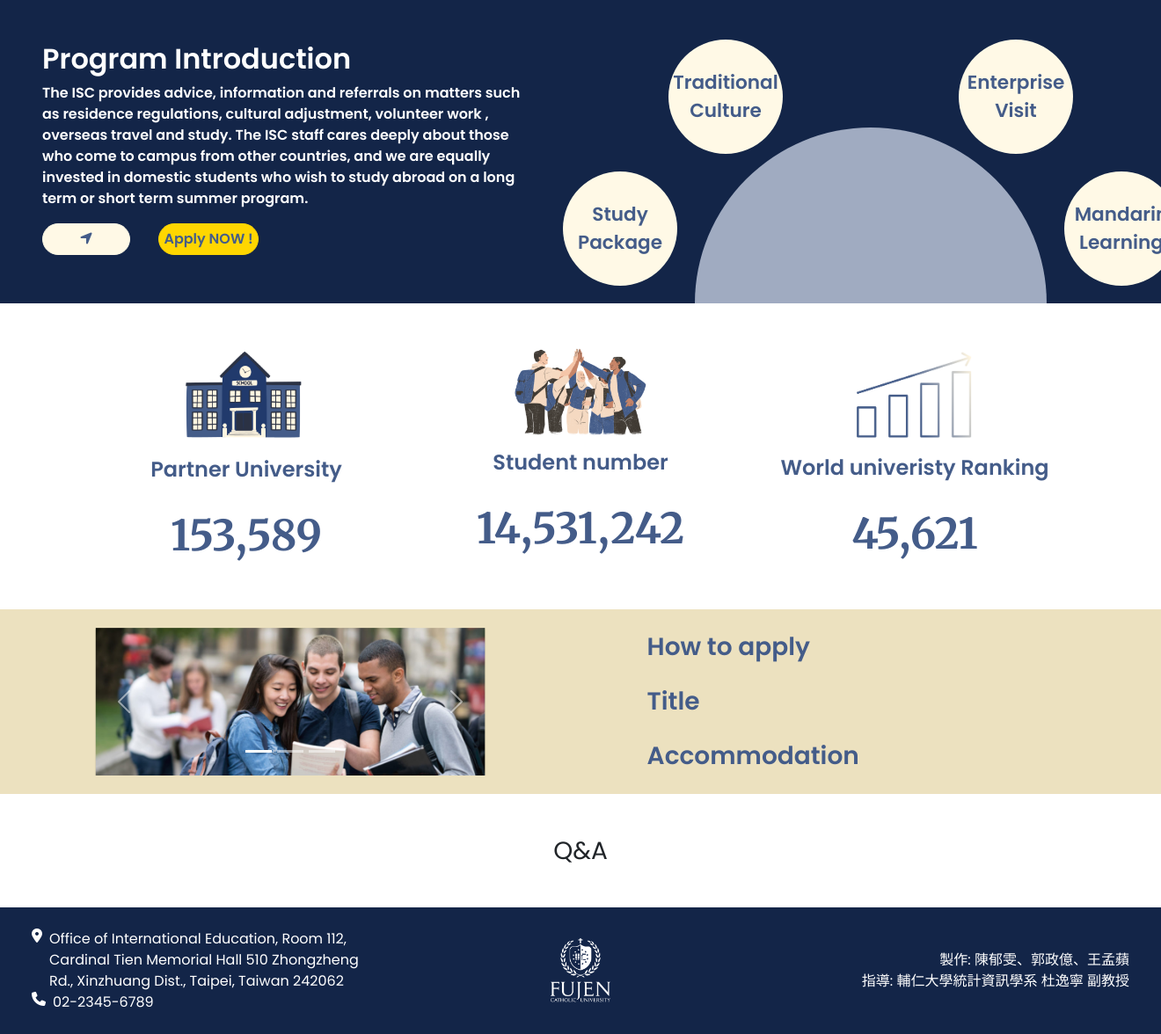
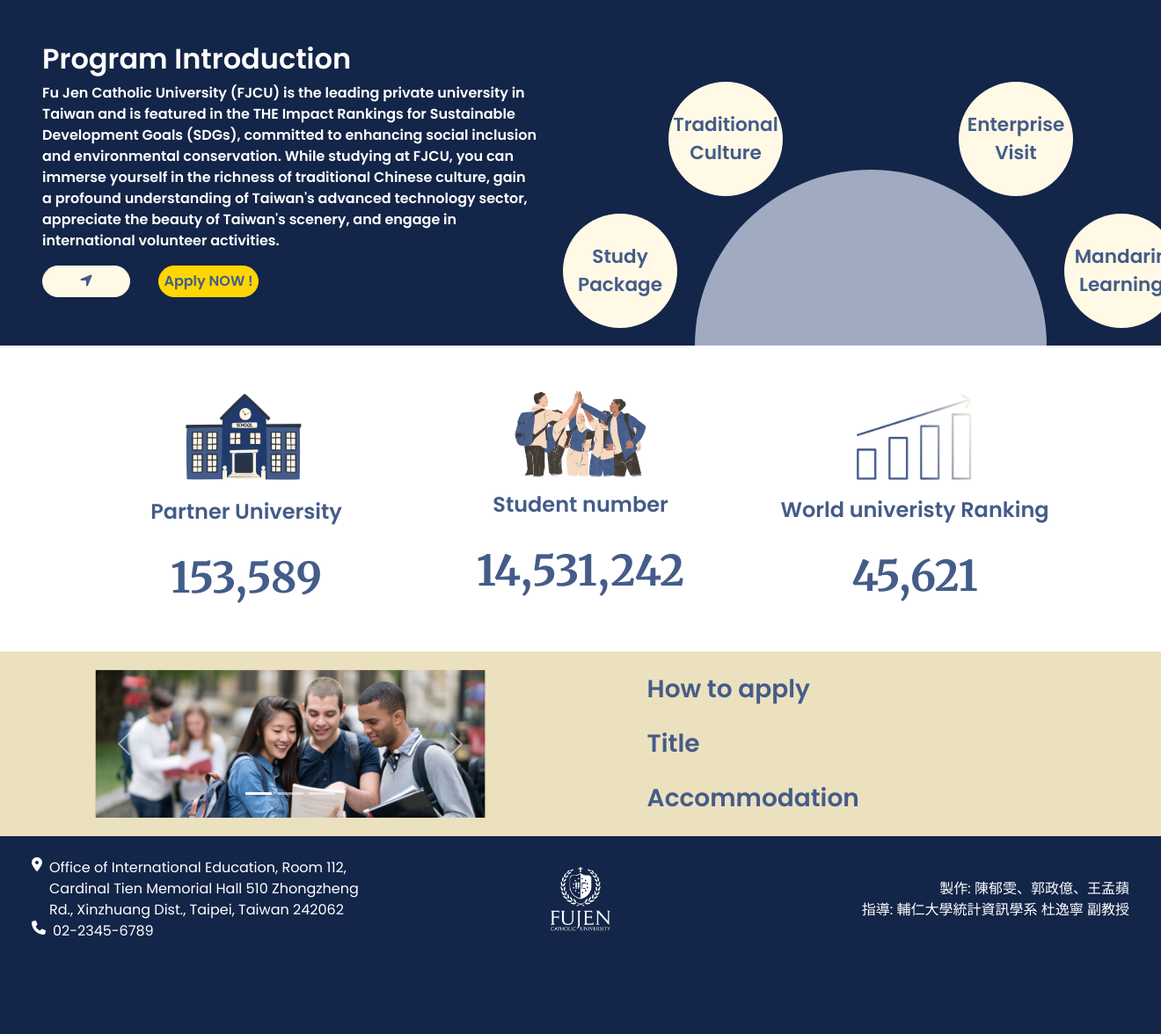
Before and after one commit to yuwen9012/fujenglobal, a PHP site: page /study-abroad.php in a window 1320 px wide; the page is wider, and only the part inside the window is pictured. Shown: the part 148-1324 px from the top of that part at 88% size. After the commit the page ends 1213 px from the top of that part, so only its background shows below. Run offline with PHP 8.4, Linux system fonts and the light colour scheme.

Commit message:
修改內文

```diff
--- a/study-abroad.php
+++ b/study-abroad.php
@@ -46,7 +46,7 @@
         <div class="row">
             <div class="col-md-6 p-5">
                 <h2 class="fw-bolder">Program Introduction</h2>
-                <p class="fw-semibold">The ISC provides advice, information and referrals on matters such as residence regulations, cultural adjustment, volunteer work , overseas travel and study. The ISC staff cares deeply about those who come to campus from other countries, and we are equally invested in domestic students who wish to study abroad on a long term or short term summer program.</p>
+                <p class="fw-semibold">Fu Jen Catholic University (FJCU) is the leading private university in Taiwan and is featured in the THE Impact Rankings for Sustainable Development Goals (SDGs), committed to enhancing social inclusion and environmental conservation. While studying at FJCU, you can immerse yourself in the richness of traditional Chinese culture, gain a profound understanding of Taiwan's advanced technology sector, appreciate the beauty of Taiwan's scenery, and engage in international volunteer activities.</p>
                 <div>
                     <a href="program-introduction.php" class="btn-program"><i class="fas fa-location-arrow"></i></a>
                     <a href="#" class="btn-bounce fw-semibold">Apply NOW !</a>
@@ -140,10 +140,6 @@
         </div>
     </div>
 
-    <div class="container qa-block text-center my-5">
-        <h3>Q&A</h3>
-    </div>
-
     <?php include 'footer.php'; ?>
 </body>
 </html>
```
